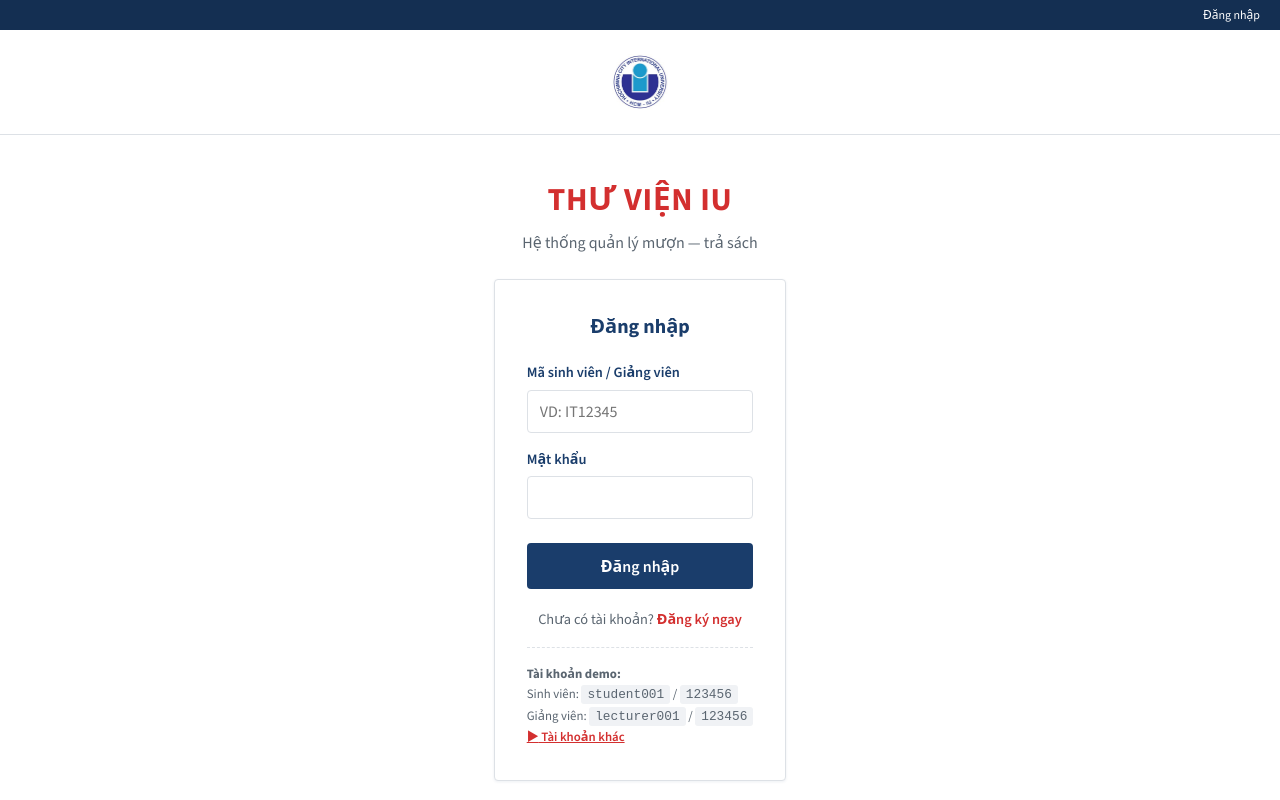
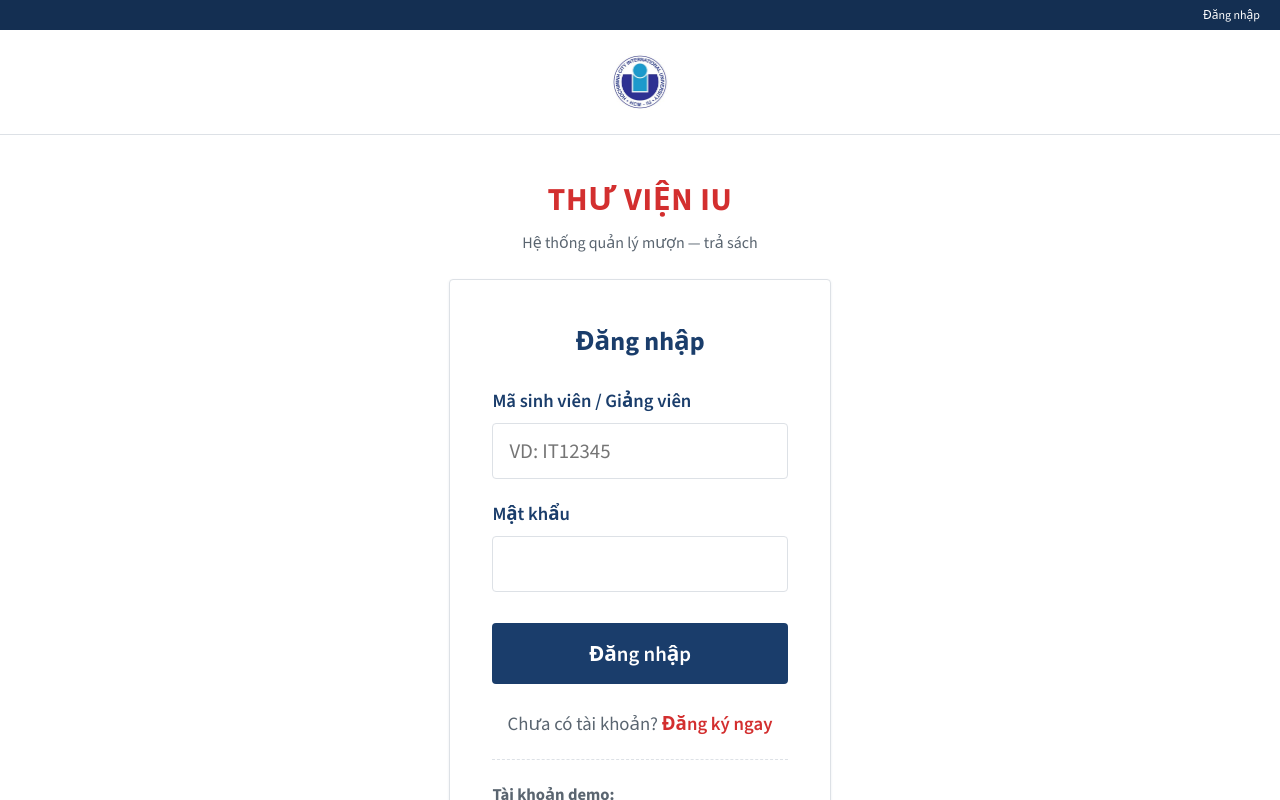
Before and after one commit to Theanh0410/Webapp_project_Library, a React (Vite) app in the folder frontend/: page /login in a window 1280 px wide. Shown: the top 800 px of the page. Built offline with nearby package versions, Linux system fonts and the light colour scheme; no server answers.

Commit message:
increase login form size by 30%

```diff
--- a/frontend/src/pages/Auth.css
+++ b/frontend/src/pages/Auth.css
@@ -38,10 +38,11 @@
   font-size: 1rem;
 }
 
+/* ── LOGIN FORM: scaled up 30% ─────────────────────────────── */
 .auth-card {
-  max-width: 420px;
-  margin: 0 auto 48px;
-  padding: 32px;
+  max-width: 546px;          /* 420px × 1.3 */
+  margin: 0 auto 62px;       /* 48px × 1.3 */
+  padding: 42px;             /* 32px × 1.3 */
   border: 1px solid var(--iu-gray-border);
   border-radius: 4px;
   box-shadow: var(--shadow-card);
@@ -50,32 +51,32 @@
 
 .auth-card h2 {
   color: var(--iu-navy);
-  font-size: 1.25rem;
-  margin-bottom: 20px;
+  font-size: 1.625rem;       /* 1.25rem × 1.3 */
+  margin-bottom: 26px;       /* 20px × 1.3 */
   text-align: center;
 }
 
 .auth-form {
   display: flex;
   flex-direction: column;
-  gap: 16px;
+  gap: 21px;                 /* 16px × 1.3 */
 }
 
 .auth-form label {
   display: flex;
   flex-direction: column;
-  gap: 6px;
-  font-size: 0.9rem;
+  gap: 8px;                  /* 6px × 1.3 */
+  font-size: 1.17rem;        /* 0.9rem × 1.3 */
   font-weight: 600;
   color: var(--iu-navy);
 }
 
 .auth-form input,
 .auth-form select {
-  padding: 10px 12px;
+  padding: 13px 16px;        /* 10px 12px × 1.3 */
   border: 1px solid var(--iu-gray-border);
   border-radius: 4px;
-  font-size: 1rem;
+  font-size: 1.3rem;         /* 1rem × 1.3 */
 }
 
 .auth-form input:focus,
@@ -87,28 +88,28 @@
 .auth-error {
   background: #ffebee;
   color: var(--iu-red);
-  padding: 10px 12px;
+  padding: 13px 16px;        /* 10px 12px × 1.3 */
   border-radius: 4px;
-  font-size: 0.9rem;
+  font-size: 1.17rem;        /* 0.9rem × 1.3 */
 }
 
 .auth-success {
   background: #e8f5e9;
   color: #2e7d32;
-  padding: 10px 12px;
+  padding: 13px 16px;
   border-radius: 4px;
-  font-size: 0.9rem;
+  font-size: 1.17rem;
 }
 
 .auth-btn {
   background: var(--iu-navy);
   color: var(--iu-white);
   border: none;
-  padding: 12px;
-  font-size: 1rem;
+  padding: 16px;             /* 12px × 1.3 */
+  font-size: 1.3rem;         /* 1rem × 1.3 */
   font-weight: 600;
   border-radius: 4px;
-  margin-top: 8px;
+  margin-top: 10px;          /* 8px × 1.3 */
   transition: background 0.15s;
 }
 
@@ -118,8 +119,8 @@
 
 .auth-switch {
   text-align: center;
-  margin-top: 20px;
-  font-size: 0.9rem;
+  margin-top: 26px;          /* 20px × 1.3 */
+  font-size: 1.17rem;        /* 0.9rem × 1.3 */
   color: var(--iu-gray-text);
 }
 
@@ -133,31 +134,16 @@
 }
 
 .auth-demo {
-  margin-top: 16px;
-  padding-top: 16px;
+  margin-top: 21px;          /* 16px × 1.3 */
+  padding-top: 21px;
   border-top: 1px dashed var(--iu-gray-border);
-  font-size: 0.8rem;
+  font-size: 1.04rem;        /* 0.8rem × 1.3 */
   color: var(--iu-gray-text);
   line-height: 1.6;
 }
 
 .auth-demo code {
   background: var(--iu-gray-bg);
-  padding: 2px 6px;
+  padding: 3px 8px;          /* 2px 6px × 1.3 */
   border-radius: 3px;
 }
-
-.demo-toggle {
-  background: none;
-  border: none;
-  color: var(--iu-red);
-  font-weight: 600;
-  cursor: pointer;
-  padding: 0;
-  font-size: 0.8rem;
-  text-decoration: underline;
-}
-
-.demo-toggle:hover {
-  opacity: 0.8;
-}
```
